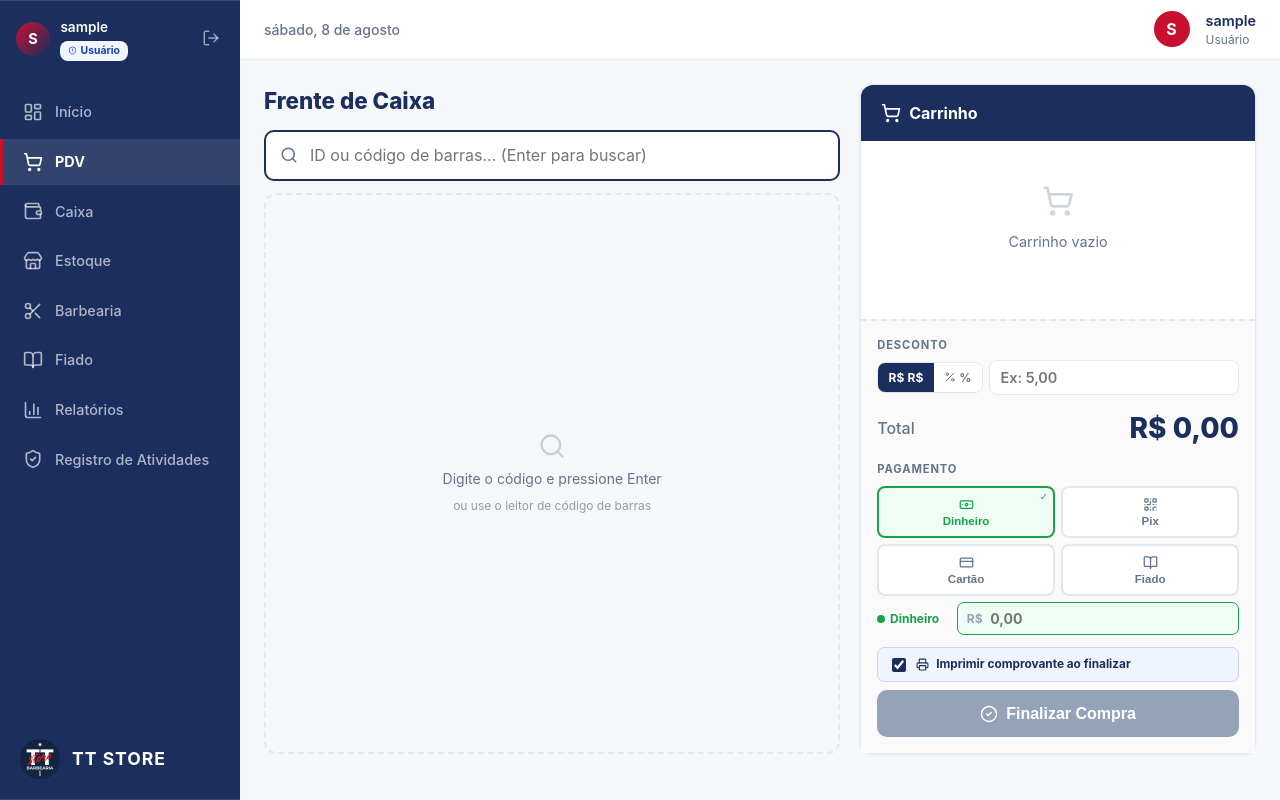
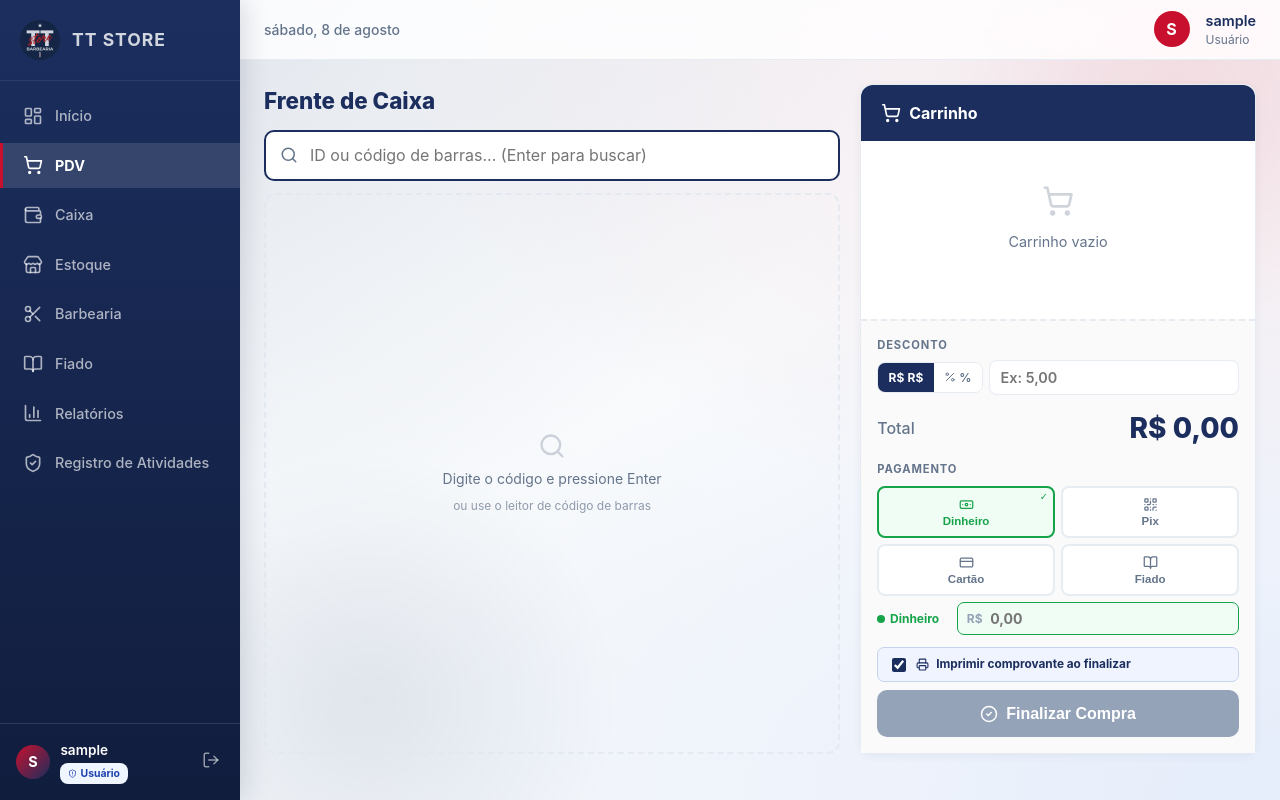
Before and after one commit to FelipeAlexandre2/Loja-de-roupa, a React (Vite) app in the folder frontend/: page /pdv in a window 1280 px wide. Built offline with nearby package versions, Linux system fonts and the light colour scheme; sample sign-in values are in the browser's storage.

Commit message:
feat: implementa tema Glassmorphism Premium com Gradiente de Malha e esferas de luz ambiente

```diff
--- a/frontend/src/index.css
+++ b/frontend/src/index.css
@@ -1,5 +1,5 @@
 /* ══════════════════════════════════════════════════════════════
-   TT Store — Design System CSS
+   TT Store — Design System CSS (Glassmorphism & Rich Aesthetics)
    Mobile-first: sidebar no desktop, bottom nav no mobile
    ══════════════════════════════════════════════════════════════ */
 
@@ -10,17 +10,17 @@
   --color-red:        #C8102E;
   --color-red-hover:  #E63950;
   --color-white:      #FFFFFF;
-  --color-bg-light:   #F5F7FB;
+  --color-bg-light:   #F8FAFC;
   --color-text:       #1B2E5E;
   --color-text-muted: #64748B;
-  --color-border:     #E2E8F0;
+  --color-border:     rgba(226, 232, 240, 0.8);
 
-  --shadow-sm: 0 1px 3px rgba(27,46,94,0.08);
-  --shadow-md: 0 4px 12px rgba(27,46,94,0.12);
-  --shadow-lg: 0 10px 32px rgba(27,46,94,0.16);
+  --shadow-sm: 0 2px 8px rgba(27,46,94,0.06);
+  --shadow-md: 0 8px 24px rgba(27,46,94,0.08);
+  --shadow-lg: 0 16px 40px rgba(27,46,94,0.12);
 
-  --radius-md: 0.5rem;
-  --radius-lg: 0.875rem;
+  --radius-md: 0.6rem;
+  --radius-lg: 1rem;
 
   font-family: -apple-system, BlinkMacSystemFont, 'Segoe UI', 'Inter', Roboto, Helvetica, Arial, sans-serif;
   line-height: 1.5;
@@ -40,8 +40,13 @@ html, body {
   margin: 0;
   padding: 0;
   min-height: 100vh;
-  background-color: var(--color-bg-light);
-  /* Evita zoom no iOS ao clicar em inputs */
+  background-color: #F8FAFC;
+  background-image:
+    radial-gradient(at 0% 0%, rgba(27, 46, 94, 0.12) 0px, transparent 50%),
+    radial-gradient(at 100% 0%, rgba(200, 16, 46, 0.08) 0px, transparent 50%),
+    radial-gradient(at 100% 100%, rgba(37, 99, 235, 0.09) 0px, transparent 50%),
+    radial-gradient(at 0% 100%, rgba(241, 245, 249, 1) 0px, transparent 50%);
+  background-attachment: fixed;
   -webkit-text-size-adjust: 100%;
 }
 
@@ -67,44 +72,48 @@ html, body {
   font-family: inherit;
   white-space: nowrap;
   -webkit-tap-highlight-color: transparent;
+  box-shadow: 0 2px 6px rgba(0,0,0,0.05);
 }
 .btn:active { transform: scale(0.96); }
 
-.btn-primary  { background: var(--color-red);   color: #fff; }
-.btn-primary:hover  { background: var(--color-red-hover); }
+.btn-primary  { background: var(--color-red); color: #fff; box-shadow: 0 4px 12px rgba(200,16,46,0.3); }
+.btn-primary:hover  { background: var(--color-red-hover); transform: translateY(-1px); }
 
-.btn-secondary { background: var(--color-navy); color: #fff; }
-.btn-secondary:hover { background: var(--color-navy-light); }
+.btn-secondary { background: var(--color-navy); color: #fff; box-shadow: 0 4px 12px rgba(27,46,94,0.25); }
+.btn-secondary:hover { background: var(--color-navy-light); transform: translateY(-1px); }
 
 .btn-outline {
-  background: transparent;
+  background: rgba(255, 255, 255, 0.7);
+  backdrop-filter: blur(8px);
   border: 1.5px solid var(--color-border);
   color: var(--color-text);
 }
-.btn-outline:hover { background: var(--color-bg-light); border-color: var(--color-navy); }
+.btn-outline:hover { background: #ffffff; border-color: var(--color-navy); }
 
-/* ── Card ────────────────────────────────────────────────────── */
+/* ── Glassmorphism Card ───────────────────────────────────────── */
 .card {
-  background: var(--color-white);
+  background: rgba(255, 255, 255, 0.82) !important;
+  backdrop-filter: blur(14px) saturate(180%);
+  -webkit-backdrop-filter: blur(14px) saturate(180%);
   border-radius: var(--radius-lg);
-  box-shadow: var(--shadow-sm);
-  border: 1px solid var(--color-border);
+  box-shadow: 0 10px 30px rgba(27, 46, 94, 0.06), 0 1px 3px rgba(27, 46, 94, 0.04) !important;
+  border: 1px solid rgba(255, 255, 255, 0.8) !important;
   overflow: hidden;
   transition: transform 0.25s ease, box-shadow 0.25s ease;
   animation: fadeInUp 0.45s ease-out forwards;
 }
-.card:hover { transform: translateY(-4px); box-shadow: var(--shadow-lg); }
+.card:hover { transform: translateY(-3px); box-shadow: 0 16px 40px rgba(27,46,94,0.12) !important; }
 
 /* ── Inputs ──────────────────────────────────────────────────── */
 .input, .textarea, .select {
   width: 100%;
   padding: 0.6rem 0.85rem;
   border-radius: var(--radius-md);
-  border: 1.5px solid var(--color-border);
-  background: var(--color-white);
+  border: 1.5px solid rgba(203, 213, 225, 0.8);
+  background: rgba(255, 255, 255, 0.9);
+  backdrop-filter: blur(6px);
   color: var(--color-text);
   font-family: inherit;
-  /* Mínimo 16px evita zoom automático no iOS */
   font-size: 16px;
   transition: border-color 0.2s, box-shadow 0.2s;
   box-sizing: border-box;
@@ -113,7 +122,8 @@ html, body {
 .input:focus, .textarea:focus, .select:focus {
   outline: none;
   border-color: var(--color-navy);
-  box-shadow: 0 0 0 3px rgba(27,46,94,0.12);
+  background: #ffffff;
+  box-shadow: 0 0 0 3px rgba(27,46,94,0.15);
 }
 
 /* ══════════════════════════════════════════════════════════════
@@ -130,11 +140,13 @@ html, body {
 .sidebar {
   width: 240px;
   flex-shrink: 0;
-  background: var(--color-navy);
+  background: linear-gradient(180deg, #1B2E5E 0%, #111D3D 100%);
   color: var(--color-white);
   display: flex;
   flex-direction: column;
   overflow: hidden;
+  box-shadow: 4px 0 24px rgba(17, 29, 61, 0.15);
+  z-index: 20;
 }
 
 .sidebar-header {
@@ -144,11 +156,6 @@ html, body {
   gap: 0.75rem;
   border-bottom: 1px solid rgba(255,255,255,0.1);
 }
-
-/* Perfil no topo, menu ao centro e identidade da loja no rodapé */
-.sidebar > div:last-child { order: 1; }
-.sidebar-nav { order: 2; }
-.sidebar > a:first-child { order: 3; }
 
 .sidebar-nav {
   flex: 1;
@@ -173,12 +180,12 @@ html, body {
   -webkit-tap-highlight-color: transparent;
 }
 .nav-item:hover {
-  background: rgba(255,255,255,0.07);
+  background: rgba(255,255,255,0.08);
   color: #fff;
   padding-left: 1.5rem;
 }
 .nav-item.active {
-  background: rgba(255,255,255,0.1);
+  background: rgba(255,255,255,0.12);
   color: #fff;
   border-left-color: var(--color-red);
   font-weight: 700;
@@ -191,17 +198,44 @@ html, body {
   flex-direction: column;
   overflow-y: auto;
   overflow-x: hidden;
-  background: var(--color-bg-light);
+  background: transparent;
   position: relative;
-  /* Scroll suave no iOS */
   -webkit-overflow-scrolling: touch;
+}
+
+/* Esferas de luz ambiente decorativas no fundo */
+.main-content::before {
+  content: '';
+  position: fixed;
+  top: -120px;
+  right: -120px;
+  width: 450px;
+  height: 450px;
+  background: radial-gradient(circle, rgba(200, 16, 46, 0.07) 0%, rgba(255, 255, 255, 0) 70%);
+  border-radius: 50%;
+  pointer-events: none;
+  z-index: 0;
+}
+.main-content::after {
+  content: '';
+  position: fixed;
+  bottom: -150px;
+  left: 120px;
+  width: 500px;
+  height: 500px;
+  background: radial-gradient(circle, rgba(27, 46, 94, 0.09) 0%, rgba(255, 255, 255, 0) 70%);
+  border-radius: 50%;
+  pointer-events: none;
+  z-index: 0;
 }
 
 /* ── Topbar Desktop ──────────────────────────────────────────── */
 .topbar {
   height: 60px;
-  background: var(--color-white);
-  border-bottom: 1px solid var(--color-border);
+  background: rgba(255, 255, 255, 0.82) !important;
+  backdrop-filter: blur(14px) saturate(180%);
+  -webkit-backdrop-filter: blur(14px) saturate(180%);
+  border-bottom: 1px solid rgba(226, 232, 240, 0.8);
   display: flex;
   align-items: center;
   padding: 0 1.5rem;
@@ -217,6 +251,8 @@ html, body {
 .page-content {
   padding: 1.5rem;
   flex: 1;
+  position: relative;
+  z-index: 1;
 }
 
 /* ── Bottom Nav (só mobile) ──────────────────────────────────── */
@@ -225,7 +261,7 @@ html, body {
 }
 
 /* ══════════════════════════════════════════════════════════════
-   GRIDS
+   GRIDS & STAT CARDS
    ══════════════════════════════════════════════════════════════ */
 .grid { display: grid; gap: 1.25rem; }
 .grid-cols-1 { grid-template-columns: repeat(1, minmax(0, 1fr)); }
@@ -235,22 +271,23 @@ html, body {
 
 /* ── Stat card ───────────────────────────────────────────────── */
 .stat-card {
-  background: var(--color-white);
+  background: rgba(255, 255, 255, 0.85) !important;
+  backdrop-filter: blur(14px) saturate(180%);
+  -webkit-backdrop-filter: blur(14px) saturate(180%);
   border-radius: var(--radius-lg);
   padding: 1.25rem;
   display: flex;
   align-items: center;
   gap: 1rem;
-  box-shadow: var(--shadow-sm);
-  border: 1px solid var(--color-border);
+  box-shadow: 0 10px 30px rgba(27, 46, 94, 0.06) !important;
+  border: 1px solid rgba(255, 255, 255, 0.8) !important;
   transition: all 0.25s ease;
   animation: fadeInUp 0.45s ease-out both;
   -webkit-tap-highlight-color: transparent;
 }
 .stat-card:hover {
   transform: translateY(-4px);
-  box-shadow: var(--shadow-lg);
-  border-color: transparent;
+  box-shadow: 0 16px 40px rgba(27, 46, 94, 0.12) !important;
 }
 
 /* ── Animações ───────────────────────────────────────────────── */
@@ -270,14 +307,10 @@ html, body {
 
 /* ══════════════════════════════════════════════════════════════
    RESPONSIVE — MOBILE (≤ 768px)
-   Sidebar some, topbar mobile aparece, bottom nav aparece
    ══════════════════════════════════════════════════════════════ */
 @media (max-width: 768px) {
-
-  /* Esconde sidebar */
   .sidebar { display: none; }
 
-  /* Troca topbar */
   .topbar-desktop { display: none; }
   .topbar-mobile {
     display: flex;
@@ -286,16 +319,17 @@ html, body {
     position: sticky;
     top: 0;
     z-index: 100;
-    box-shadow: 0 2px 8px rgba(27,46,94,0.08);
+    background: rgba(255, 255, 255, 0.9) !important;
+    backdrop-filter: blur(16px);
+    -webkit-backdrop-filter: blur(16px);
+    box-shadow: 0 2px 12px rgba(27,46,94,0.08);
   }
 
-  /* Padding-bottom para a bottom nav não cobrir conteúdo */
   .page-content {
     padding: 1rem 1rem;
     padding-bottom: calc(72px + env(safe-area-inset-bottom));
   }
 
-  /* Bottom Nav */
   .bottom-nav {
     display: flex;
     position: fixed;
@@ -304,9 +338,11 @@ html, body {
     right: 0;
     height: calc(60px + env(safe-area-inset-bottom));
     padding-bottom: env(safe-area-inset-bottom);
-    background: var(--color-white);
-    border-top: 1px solid var(--color-border);
-    box-shadow: 0 -4px 20px rgba(27,46,94,0.1);
+    background: rgba(255, 255, 255, 0.92);
+    backdrop-filter: blur(16px);
+    -webkit-backdrop-filter: blur(16px);
+    border-top: 1px solid rgba(226, 232, 240, 0.8);
+    box-shadow: 0 -4px 24px rgba(27,46,94,0.12);
     z-index: 100;
   }
 
@@ -331,7 +367,6 @@ html, body {
     color: var(--color-red);
   }
 
-  /* Linha de destaque no topo do ícone ativo */
   .bottom-nav-item.active::before {
     content: '';
     position: absolute;
@@ -343,36 +378,23 @@ html, body {
     border-radius: 0 0 3px 3px;
   }
 
-  /* Grids no mobile */
   .grid-cols-2,
   .grid-cols-3,
   .grid-cols-4 {
     grid-template-columns: repeat(2, minmax(0, 1fr));
   }
 
-  /* Alguns grids de 3/4 colunas viram 1 coluna no mobile pequeno */
   .stat-card { padding: 1rem; }
-  .card { border-radius: 12px; }
-
-  /* Esconde o watermark do logo no fundo */
+  .card { border-radius: 14px; }
   .main-content::before { display: none; }
-
-  /* Inputs maiores para toque */
   .btn { padding: 0.65rem 1rem; font-size: 0.9rem; }
 }
 
-/* ══════════════════════════════════════════════════════════════
-   RESPONSIVE — MOBILE PEQUENO (≤ 480px)
-   ══════════════════════════════════════════════════════════════ */
 @media (max-width: 480px) {
   .grid-cols-2 { grid-template-columns: 1fr; }
-
   .page-content { padding: 0.75rem; padding-bottom: calc(72px + env(safe-area-inset-bottom)); }
 }
 
-/* ══════════════════════════════════════════════════════════════
-   UTILITÁRIOS RESPONSIVOS
-   ══════════════════════════════════════════════════════════════ */
 .hide-mobile  { }
 .show-mobile  { display: none; }
 
```
